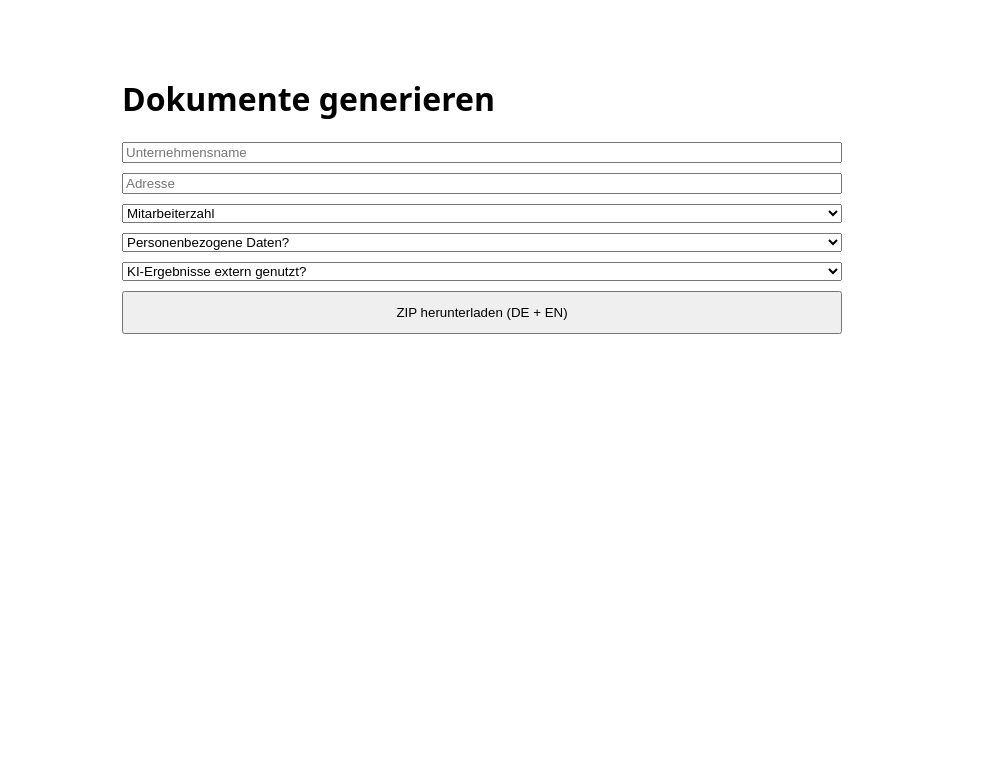
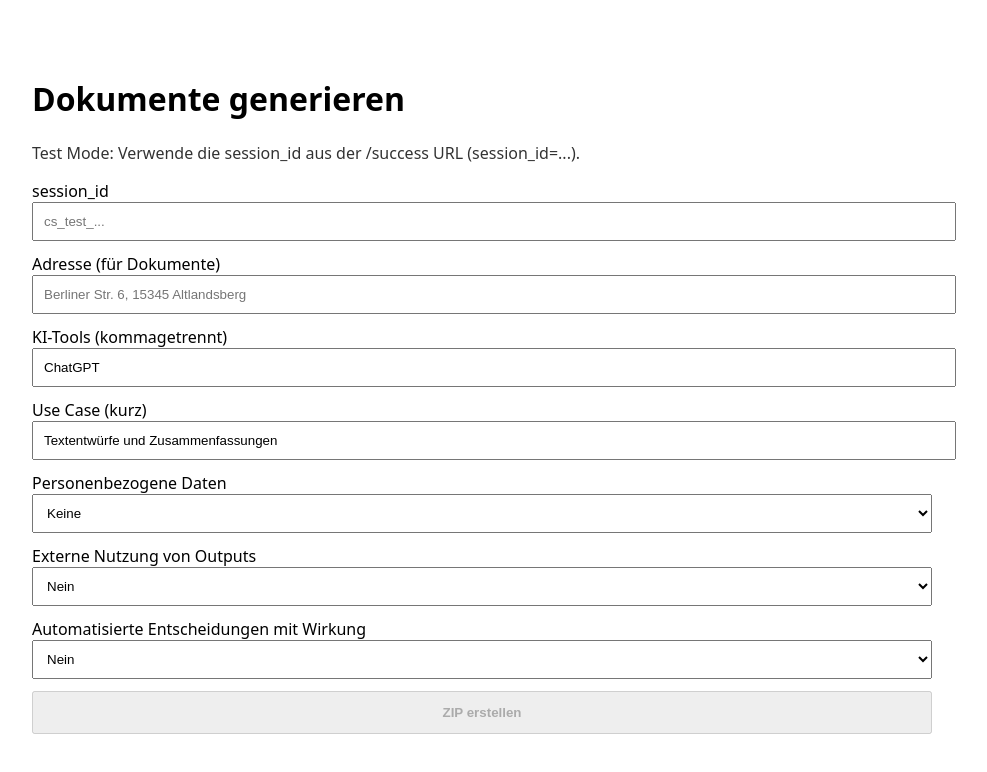
Before and after one commit to ananyinstudio/ai-compliance, a Next.js app: page /generate in a window 1280 px wide. Shown: the top 772 px of the page, without its empty margins (158-1145 px from the left). Built offline with nearby package versions, Linux system fonts and the light colour scheme.

Commit message:
Update page.tsx

```diff
--- a/src/app/generate/page.tsx
+++ b/src/app/generate/page.tsx
@@ -1,57 +1,172 @@
 "use client";
 
-export default function Generate({ searchParams }: any) {
-  const session_id = searchParams?.session_id || "";
+import { useMemo, useState } from "react";
 
-  async function submit(e: any) {
-    e.preventDefault();
-    const fd = new FormData(e.currentTarget);
-    const payload: any = { session_id };
-    fd.forEach((v, k) => (payload[k] = v));
+type PersonalData = "no" | "limited" | "regular";
+type YesNo = "no" | "yes";
 
+export default function GeneratePage() {
+  const [sessionId, setSessionId] = useState("");
+  const [address, setAddress] = useState("");
+
+  const [tools, setTools] = useState("ChatGPT");
+  const [useCase, setUseCase] = useState("Textentwürfe und Zusammenfassungen");
+  const [personalData, setPersonalData] = useState<PersonalData>("no");
+  const [externalUse, setExternalUse] = useState<YesNo>("no");
+  const [automatedDecisions, setAutomatedDecisions] = useState<YesNo>("no");
+
+  const [busy, setBusy] = useState(false);
+  const [msg, setMsg] = useState<string | null>(null);
+
+  const canSubmit = useMemo(() => !!sessionId.trim() && !!address.trim(), [sessionId, address]);
+
+  async function onGenerate() {
+    setMsg(null);
+    if (!canSubmit) {
+      setMsg("Bitte session_id und Adresse angeben.");
+      return;
+    }
+
+    setBusy(true);
+    try {
       const res = await fetch("/api/generate", {
         method: "POST",
-      headers: { "content-type": "application/json" },
-      body: JSON.stringify(payload),
+        headers: { "content-type": "application/json", "cache-control": "no-store" },
+        cache: "no-store",
+        body: JSON.stringify({
+          session_id: sessionId.trim(),
+          address: address.trim(),
+          tools: tools.trim(), // CSV: "ChatGPT, Copilot"
+          useCase: useCase.trim(),
+          personalData,
+          externalUse,
+          automatedDecisions,
+        }),
       });
 
       if (!res.ok) {
-      alert("Generation failed");
-      return;
+        const t = await res.text();
+        throw new Error(`${res.status} ${res.statusText}: ${t}`);
       }
+
       const blob = await res.blob();
+      const cd = res.headers.get("content-disposition");
+      const match = cd?.match(/filename="([^"]+)"/);
+      const filename = match?.[1] || "AI-Compliance-DE-EN.zip";
+
       const url = URL.createObjectURL(blob);
       const a = document.createElement("a");
       a.href = url;
-    a.download = "AI-Compliance-DE-EN.zip";
+      a.download = filename;
+      document.body.appendChild(a);
       a.click();
+      a.remove();
       URL.revokeObjectURL(url);
+
+      setMsg("ZIP wurde erstellt und heruntergeladen.");
+    } catch (e: any) {
+      setMsg(e?.message || "Fehler beim Generieren.");
+    } finally {
+      setBusy(false);
+    }
   }
 
   return (
-    <main style={{ maxWidth: 720, margin: "40px auto", fontFamily: "system-ui", padding: 16 }}>
+    <main style={{ maxWidth: 900, margin: "40px auto", padding: 16, fontFamily: "system-ui" }}>
       <h1>Dokumente generieren</h1>
-      <form onSubmit={submit} style={{ display: "grid", gap: 10, marginTop: 16 }}>
-        <input name="company" placeholder="Unternehmensname" required />
-        <input name="address" placeholder="Adresse" required />
-        <select name="employees" required>
-          <option value="">Mitarbeiterzahl</option>
-          <option>1-10</option><option>11-50</option><option>51-200</option><option>200+</option>
+
+      <p style={{ opacity: 0.8 }}>
+        Test Mode: Verwende die session_id aus der /success URL (session_id=...).
+      </p>
+
+      <div style={{ display: "grid", gap: 12 }}>
+        <label>
+          <div>session_id</div>
+          <input
+            style={{ width: "100%", padding: 10 }}
+            placeholder="cs_test_..."
+            value={sessionId}
+            onChange={(e) => setSessionId(e.target.value)}
+          />
+        </label>
+
+        <label>
+          <div>Adresse (für Dokumente)</div>
+          <input
+            style={{ width: "100%", padding: 10 }}
+            placeholder="Berliner Str. 6, 15345 Altlandsberg"
+            value={address}
+            onChange={(e) => setAddress(e.target.value)}
+          />
+        </label>
+
+        <label>
+          <div>KI-Tools (kommagetrennt)</div>
+          <input
+            style={{ width: "100%", padding: 10 }}
+            placeholder="ChatGPT, Copilot, Claude"
+            value={tools}
+            onChange={(e) => setTools(e.target.value)}
+          />
+        </label>
+
+        <label>
+          <div>Use Case (kurz)</div>
+          <input
+            style={{ width: "100%", padding: 10 }}
+            placeholder="z.B. Textentwürfe, Zusammenfassungen, Ideen"
+            value={useCase}
+            onChange={(e) => setUseCase(e.target.value)}
+          />
+        </label>
+
+        <label>
+          <div>Personenbezogene Daten</div>
+          <select
+            style={{ width: "100%", padding: 10 }}
+            value={personalData}
+            onChange={(e) => setPersonalData(e.target.value as PersonalData)}
+          >
+            <option value="no">Keine</option>
+            <option value="limited">Begrenzt</option>
+            <option value="regular">Regelmäßig</option>
           </select>
-        <select name="uses_personal_data" required>
-          <option value="">Personenbezogene Daten?</option>
-          <option value="no">Nein</option>
-          <option value="limited">Ja, begrenzt</option>
-          <option value="regular">Ja, regelmäßig</option>
-        </select>
-        <select name="external_use" required>
-          <option value="">KI-Ergebnisse extern genutzt?</option>
+        </label>
+
+        <label>
+          <div>Externe Nutzung von Outputs</div>
+          <select
+            style={{ width: "100%", padding: 10 }}
+            value={externalUse}
+            onChange={(e) => setExternalUse(e.target.value as YesNo)}
+          >
             <option value="no">Nein</option>
             <option value="yes">Ja</option>
           </select>
+        </label>
 
-        <button style={{ padding: "12px 16px" }}>ZIP herunterladen (DE + EN)</button>
-      </form>
+        <label>
+          <div>Automatisierte Entscheidungen mit Wirkung</div>
+          <select
+            style={{ width: "100%", padding: 10 }}
+            value={automatedDecisions}
+            onChange={(e) => setAutomatedDecisions(e.target.value as YesNo)}
+          >
+            <option value="no">Nein</option>
+            <option value="yes">Ja</option>
+          </select>
+        </label>
+
+        <button
+          onClick={onGenerate}
+          disabled={!canSubmit || busy}
+          style={{ padding: 12, fontWeight: 600, cursor: busy ? "not-allowed" : "pointer" }}
+        >
+          {busy ? "Erstelle ZIP..." : "ZIP erstellen"}
+        </button>
+
+        {msg && <div style={{ padding: 10, background: "#f5f5f5" }}>{msg}</div>}
+      </div>
     </main>
   );
 }
```
Lines whose indentation alone changed are shown as unchanged.
